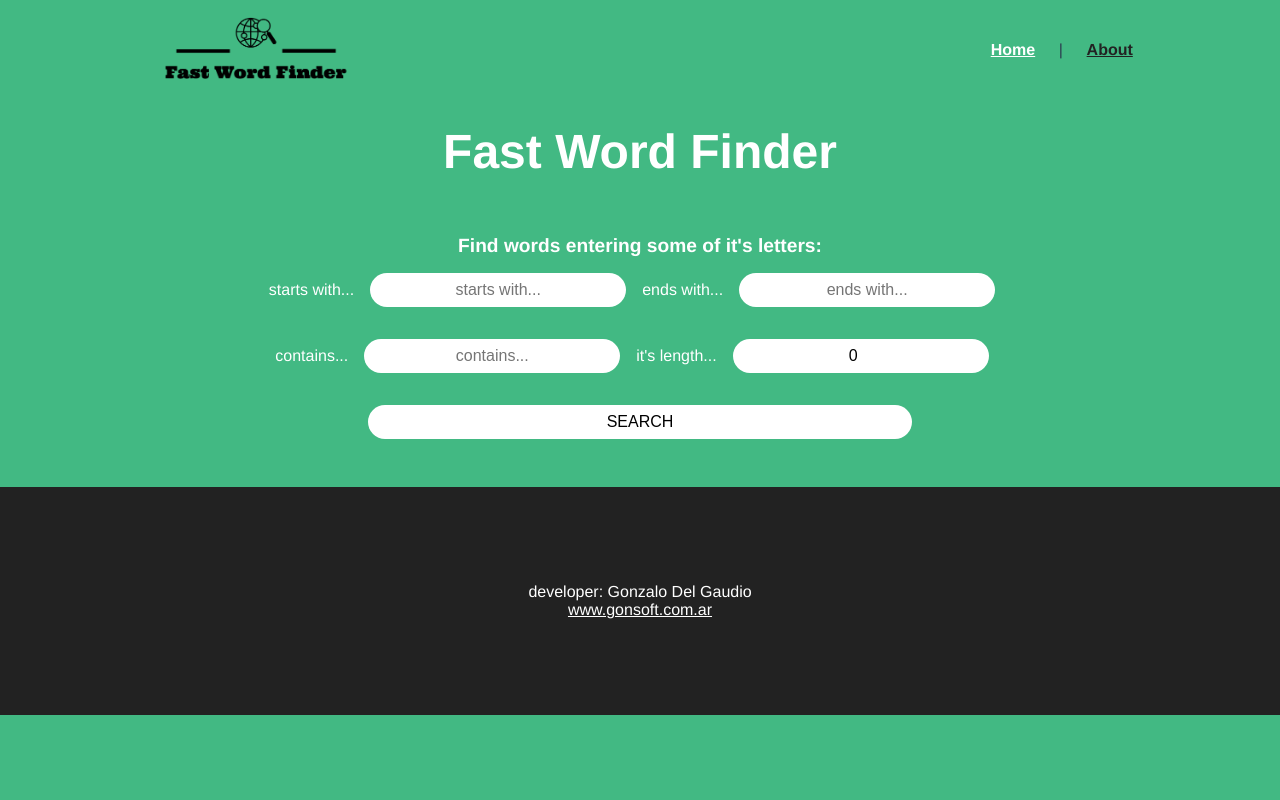
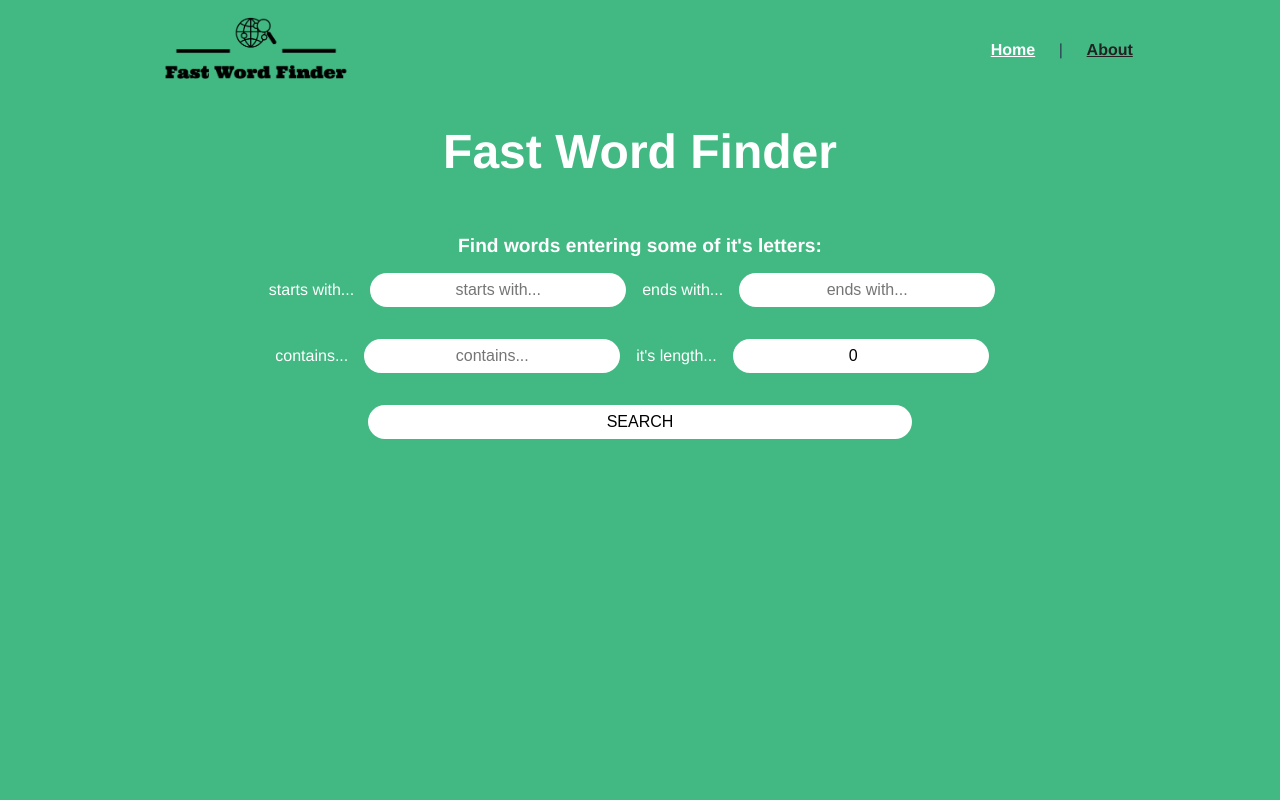
Before and after one commit to gonherdg/word-finder-vue, a Vue app: page / in a window 1280 px wide. Shown: the top 800 px of the page. Built offline with nearby package versions, Linux system fonts and the light colour scheme.

Commit message:
fix: height of content fit screen height

```diff
--- a/src/views/Home.vue
+++ b/src/views/Home.vue
@@ -1,5 +1,6 @@
 <template>
   <div class="home">
+      <div class="content">
       <h1>Fast Word Finder</h1>
       <strong class="instruccions"
         >Find words entering some of it's letters:</strong
@@ -53,6 +54,7 @@
         No words were found.
       </p>
       <div class="some-space"></div>
+    </div>
 
     <CommonFooter />
   </div>
@@ -60,7 +62,7 @@
 
 <script>
 import axios from "axios";
-import CommonFooter from "../components/CommonFooter.vue"
+import CommonFooter from "../components/CommonFooter.vue";
 
 export default {
   name: "Home",
@@ -115,6 +117,10 @@ export default {
 .home {
   background-color: #42b983;
   color: #ffffff;
+}
+
+.content {
+  height: 100vh;
 }
 
 h1 {
```
Lines whose indentation alone changed are shown as unchanged.
